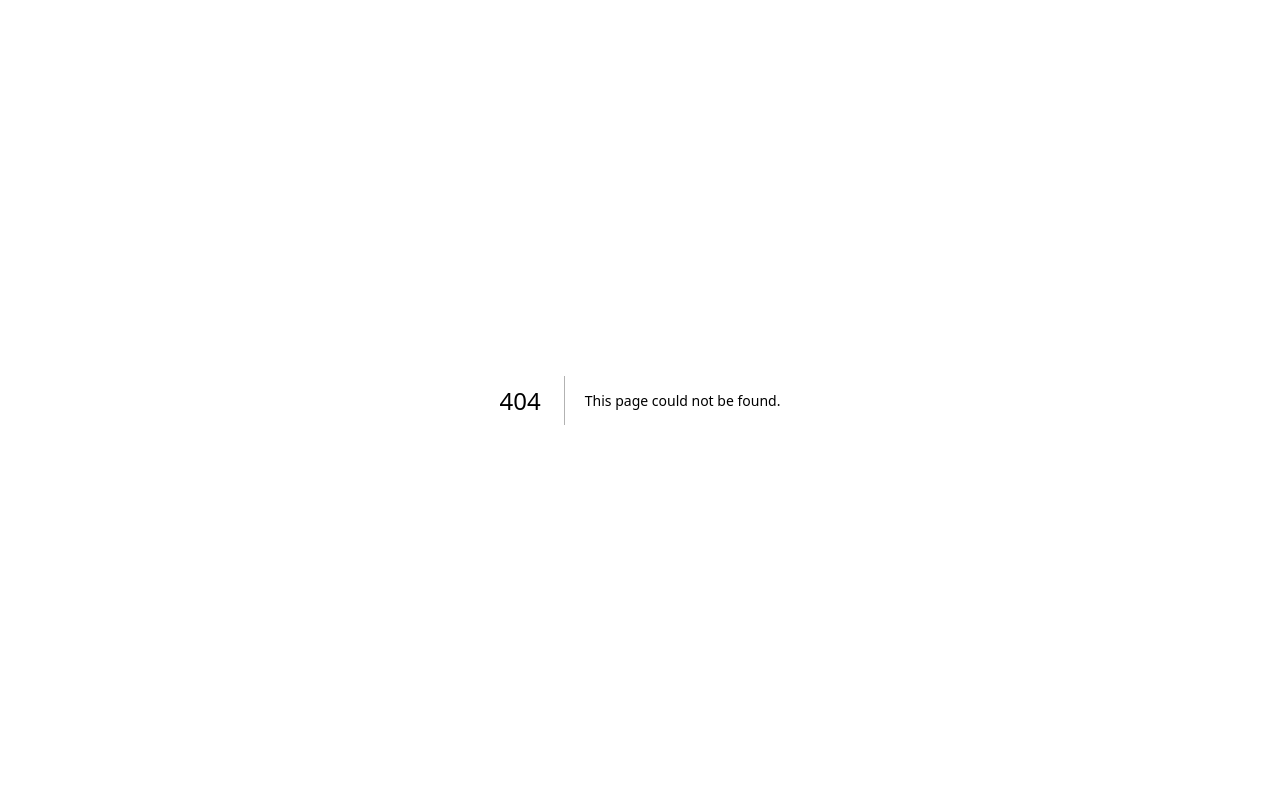
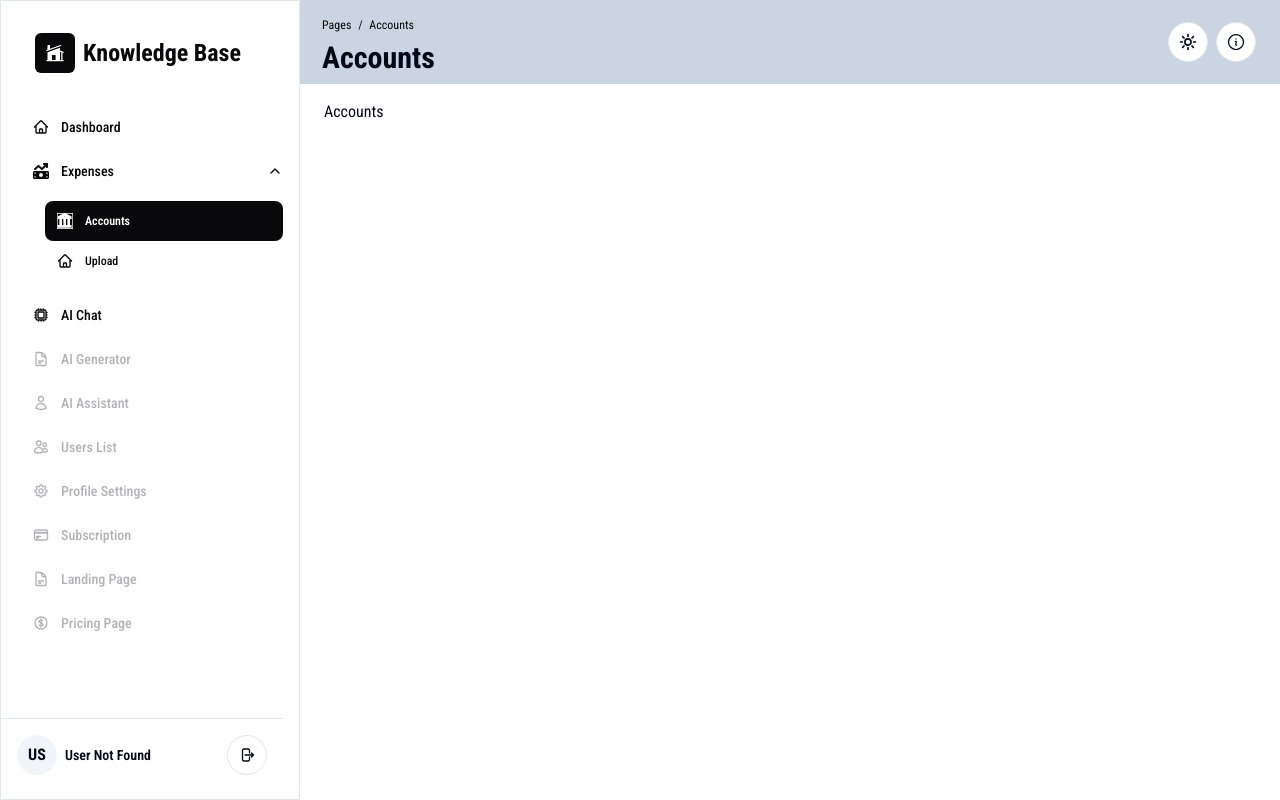
Before and after one commit to hareeshbabu82ns/knowledge-base-app, a Next.js app: page /expenses/accounts in a window 1280 px wide. Before the commit this address had no page. Built offline with nearby package versions, Linux system fonts and the light colour scheme; no server answers.

Commit message:
accounts nav

```diff
--- /dev/null
+++ b/app/(app)/expenses/accounts/page.tsx
@@ -0,0 +1,5 @@
+const Page = () => {
+  return <div>Accounts</div>;
+};
+
+export default Page;
--- a/components/link/NavLink.tsx
+++ b/components/link/NavLink.tsx
@@ -40,13 +40,18 @@ function NavLink({
     );
   } else {
     return (
-      <Accordion type="single" collapsible className={cn(className, "w-full")}>
+      <Accordion
+        type="single"
+        defaultValue={props.href}
+        collapsible
+        className={cn(className, "w-full")}
+      >
         <AccordionItem value={props.href} className="border-none">
           <AccordionTrigger className="p-0 hover:no-underline">
             {children}
           </AccordionTrigger>
-          <AccordionContent className="pb-0 pt-6">
-            {childNavLinks}
+          <AccordionContent className="pb-0 pt-5">
+            <ul className="ml-3">{childNavLinks}</ul>
           </AccordionContent>
         </AccordionItem>
       </Accordion>
--- a/components/routes.tsx
+++ b/components/routes.tsx
@@ -10,27 +10,33 @@ import {
   HiOutlineDocumentText,
   HiOutlineCurrencyDollar,
 } from "react-icons/hi2";
+import { Icons } from "./shared/icons";
 
 export const routes: IRoute[] = [
   {
     name: "Dashboard",
     path: "/dashboard",
-    icon: <HiOutlineHome className="-mt-[7px] size-4 stroke-2 text-inherit" />,
+    icon: <HiOutlineHome className="size-4 stroke-2 text-inherit" />,
     collapse: false,
   },
   {
     name: "Expenses",
     path: "/expenses",
-    icon: <HiOutlineHome className="-mt-[7px] size-4 stroke-2 text-inherit" />,
+    icon: <Icons.expenses className="size-4 stroke-2 text-inherit" />,
     collapse: false,
     items: [
+      {
+        name: "Accounts",
+        layout: "/expenses",
+        path: "/accounts",
+        icon: <Icons.accounts className="size-4 stroke-2 text-inherit" />,
+        collapse: false,
+      },
       {
         name: "Upload",
         layout: "/expenses",
         path: "/upload",
-        icon: (
-          <HiOutlineHome className="-mt-[7px] size-4 stroke-2 text-inherit" />
-        ),
+        icon: <HiOutlineHome className="size-4 stroke-2 text-inherit" />,
         collapse: false,
       },
     ],
@@ -38,67 +44,55 @@ export const routes: IRoute[] = [
   {
     name: "AI Chat",
     path: "/dashboard/ai-chat",
-    icon: (
-      <HiOutlineCpuChip className="-mt-[7px] size-4 stroke-2 text-inherit" />
-    ),
+    icon: <HiOutlineCpuChip className="size-4 stroke-2 text-inherit" />,
     collapse: false,
   },
   {
     name: "AI Generator",
     path: "/dashboard/ai-generator",
-    icon: (
-      <HiOutlineDocumentText className="-mt-[7px] size-4 stroke-2 text-inherit" />
-    ),
+    icon: <HiOutlineDocumentText className="size-4 stroke-2 text-inherit" />,
     collapse: false,
     disabled: true,
   },
   {
     name: "AI Assistant",
     path: "/dashboard/ai-assistant",
-    icon: <HiOutlineUser className="-mt-[7px] size-4 stroke-2 text-inherit" />,
+    icon: <HiOutlineUser className="size-4 stroke-2 text-inherit" />,
     collapse: false,
     disabled: true,
   },
   {
     name: "Users List",
     path: "/dashboard/users-list",
-    icon: <HiOutlineUsers className="-mt-[7px] size-4 stroke-2 text-inherit" />,
+    icon: <HiOutlineUsers className="size-4 stroke-2 text-inherit" />,
     collapse: false,
     disabled: true,
   },
   {
     name: "Profile Settings",
     path: "/dashboard/settings",
-    icon: (
-      <HiOutlineCog8Tooth className="-mt-[7px] size-4 stroke-2 text-inherit" />
-    ),
+    icon: <HiOutlineCog8Tooth className="size-4 stroke-2 text-inherit" />,
     collapse: false,
     disabled: true,
   },
   {
     name: "Subscription",
     path: "/dashboard/subscription",
-    icon: (
-      <HiOutlineCreditCard className="-mt-[7px] size-4 stroke-2 text-inherit" />
-    ),
+    icon: <HiOutlineCreditCard className="size-4 stroke-2 text-inherit" />,
     collapse: false,
     disabled: true,
   },
   {
     name: "Landing Page",
     path: "/home",
-    icon: (
-      <HiOutlineDocumentText className="-mt-[7px] size-4 stroke-2 text-inherit" />
-    ),
+    icon: <HiOutlineDocumentText className="size-4 stroke-2 text-inherit" />,
     collapse: false,
     disabled: true,
   },
   {
     name: "Pricing Page",
     path: "/pricing",
-    icon: (
-      <HiOutlineCurrencyDollar className="-mt-[7px] size-4 stroke-2 text-inherit" />
-    ),
+    icon: <HiOutlineCurrencyDollar className="size-4 stroke-2 text-inherit" />,
     collapse: false,
     disabled: true,
   },
--- a/components/sidebar/Sidebar.tsx
+++ b/components/sidebar/Sidebar.tsx
@@ -52,9 +52,8 @@ function Sidebar(props: SidebarProps) {
                 Knowledge Base
               </h5>
             </div>
-            <div className="my-8 h-px bg-zinc-200 dark:bg-white/10" />
             {/* Nav item */}
-            <ul>
+            <ul className="mt-8">
               <Links routes={routes} />
             </ul>
           </div>
--- a/components/sidebar/components/Links.tsx
+++ b/components/sidebar/components/Links.tsx
@@ -29,30 +29,20 @@ export function SidebarLinks(props: SidebarLinksProps) {
     return routes.map((route, key) => {
       if (route.disabled) {
         return (
-          <div
+          <li
             key={key}
             className={`flex w-full max-w-full cursor-not-allowed items-center justify-between rounded-lg py-3 pl-8 font-medium`}
           >
-            <div className="w-full items-center justify-center">
-              <div className="flex w-full items-center justify-center">
-                <div
-                  className={`text mr-3 mt-1.5 text-zinc-950 opacity-30 dark:text-white`}
-                >
-                  {route.icon}
+            <div className="flex w-full items-center justify-center gap-3">
+              <div className={`text opacity-30`}>{route.icon}</div>
+              <p className={`mr-auto text-sm opacity-30`}>{route.name}</p>
             </div>
-                <p
-                  className={`mr-auto text-sm text-zinc-950 opacity-30 dark:text-white`}
-                >
-                  {route.name}
-                </p>
-              </div>
-            </div>
-          </div>
+          </li>
         );
       } else {
         return (
-          <div key={key}>
-            <div
+          <li
+            key={key}
             className={`flex w-full max-w-full items-center justify-between rounded-lg py-3 pl-8 ${
               activeRoute(route.path.toLowerCase())
                 ? "bg-zinc-950 font-semibold text-white dark:bg-white dark:text-zinc-950"
@@ -62,15 +52,14 @@ export function SidebarLinks(props: SidebarLinksProps) {
             <NavLink
               href={route.layout ? route.layout + route.path : route.path}
               key={key}
-                styles={{ width: "100%" }}
+              className="w-full"
               childNavLinks={
                 route.items ? createAccordionLinks(route.items) : null
               }
             >
-                <div className="w-full items-center justify-center">
-                  <div className="flex w-full items-center justify-center">
+              <div className="flex w-full items-center justify-center gap-3">
                 <div
-                      className={`text mr-3 mt-1.5 ${
+                  className={`text ${
                     activeRoute(route.path.toLowerCase())
                       ? "font-semibold text-white dark:text-zinc-950"
                       : "text-zinc-950 dark:text-white"
@@ -88,10 +77,8 @@ export function SidebarLinks(props: SidebarLinksProps) {
                   {route.name}
                 </p>
               </div>
-                </div>
             </NavLink>
-            </div>
-          </div>
+          </li>
         );
       }
     });
@@ -100,18 +87,22 @@ export function SidebarLinks(props: SidebarLinksProps) {
   const createAccordionLinks = (routes: IRoute[]) => {
     return routes.map((route: IRoute, key: number) => {
       return (
-        <li className="ml-[16px]" key={key}>
-          <div
+        <li
+          key={key}
           className={`flex w-full max-w-full items-center justify-between rounded-lg py-3 pl-3 ${
             activeRoute(route.path.toLowerCase())
               ? "bg-zinc-950 font-semibold text-white dark:bg-white dark:text-zinc-950"
-                : "font-medium text-zinc-950 dark:text-zinc-400"
+              : "font-medium"
           }`}
         >
-            <NavLink href={route.layout + route.path} key={key}>
-              <div className="flex w-full items-center justify-center">
+          <NavLink
+            href={route.layout + route.path}
+            key={key}
+            className="w-full"
+          >
+            <div className="flex w-full items-center justify-center gap-3">
               <div
-                  className={`text mr-3 mt-1.5 ${
+                className={`${
                   activeRoute((route.layout + route.path).toLowerCase())
                     ? "font-semibold text-white dark:text-zinc-950"
                     : "text-zinc-950 dark:text-white"
@@ -130,7 +121,6 @@ export function SidebarLinks(props: SidebarLinksProps) {
               </p>
             </div>
           </NavLink>
-          </div>
         </li>
       );
     });
```
Also changed, not shown: components/shared/icons.tsx (+10 -0 lines), 1 other file (tests, documents, lock files or other folders). Lines whose indentation alone changed are shown as unchanged.
